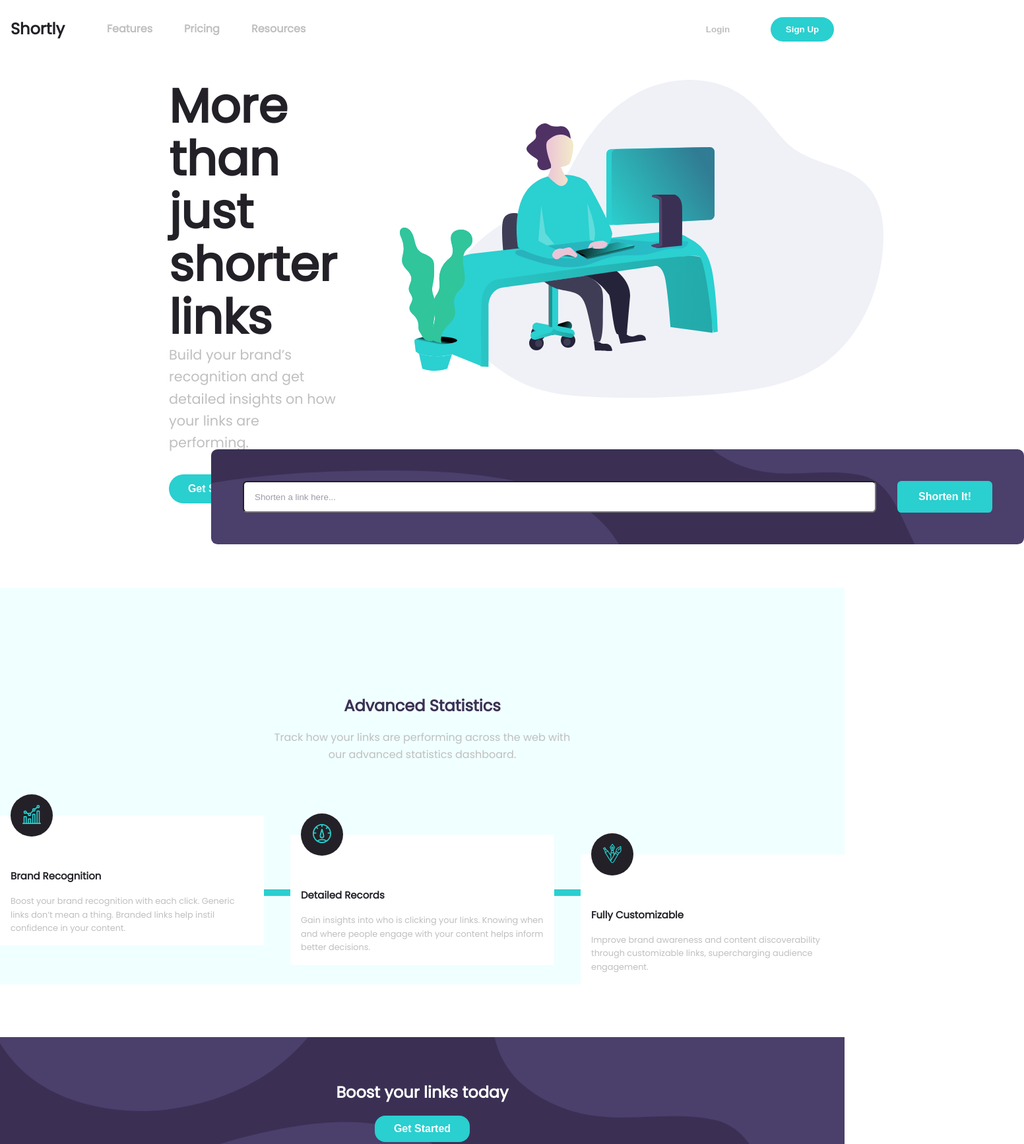
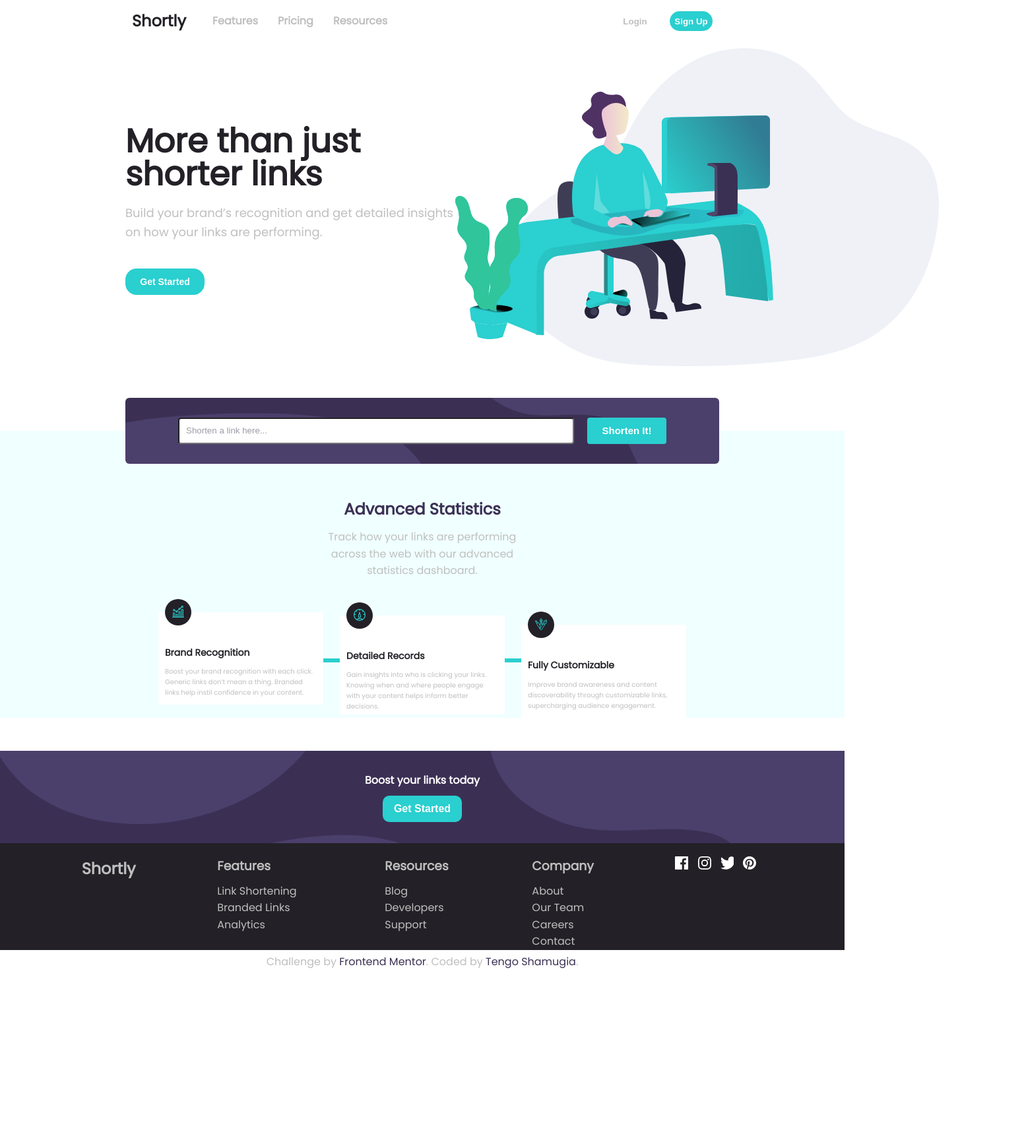
Before and after one commit to tshamugia/URL_Shortening, a website: page index.html in a window 1280 px wide. Shown: the part 7-1741 px from the top of the page at 66% size, 1552 px wide, since content can reach past the window. After the commit the page ends 1483 px from the top, so only its background shows below. Drawn offline with Linux system fonts and the light colour scheme.

Commit message:
Positioning correction

```diff
--- a/index.html
+++ b/index.html
@@ -1,12 +1,15 @@
 <!DOCTYPE html>
 <html lang="en">
   <head>
-  <meta charset="UTF-8">
-  <meta name="viewport" content="width=device-width, initial-scale=1.0"> <!-- displays site properly based on user's device -->
+    <meta charset="UTF-8" />
+    <meta name="viewport" content="width=device-width, initial-scale=1.0" />
+    <!-- displays site properly based on user's device -->
 
-  <link rel="stylesheet" href="css/style.css">
-  <link href="https://fonts.googleapis.com/css2?family=Poppins:ital,wght@0,400;1,200&display=swap" rel="stylesheet">
-
+    <link rel="stylesheet" href="css/style.css" />
+    <link
+      href="https://fonts.googleapis.com/css2?family=Poppins:ital,wght@0,400;1,200&display=swap"
+      rel="stylesheet"
+    />
 
     <title>Frontend Mentor | Shortly URL shortening API Challenge</title>
 
@@ -16,12 +19,8 @@
   <body>
     <!-- HEADER -->
     <div class="position">
-
       <header class="header">
-
         <nav class="nav">
-
-
           <div class="nav-bar">
             <h2>Shortly</h2>
 
@@ -30,160 +29,154 @@
               <li><a href="/">Pricing</a></li>
               <li><a href="/">Resources</a></li>
             </ul>
-
-
           </div>
 
           <div class="auth">
             <button>Login</button>
             <button>Sign Up</button>
-
-
           </div>
         </nav>
       </header>
 
       <!-- SECTION -->
       <main class="container">
-    <main class="main" >
-
+        <main class="main">
           <section class="main--section-1">
-
             <h1>More than just shorter links</h1>
 
-
-      <p>Build your brand’s recognition and get detailed insights
-        on how your links are performing.</p>
+            <p>
+              Build your brand’s recognition and get detailed insights on how
+              your links are performing.
+            </p>
 
             <button>Get Started</button>
           </section>
 
-
           <section class="main--section-2">
-        <img src="/images/illustration-working.svg">
+            <img src="/images/illustration-working.svg" />
           </section>
         </main>
       </main>
 
       <section class="shorten">
-
-    <input class="shorten--input" aria-label="input" placeholder="Shorten a link here...">
-
+        <input
+          class="shorten--input"
+          aria-label="input"
+          placeholder="Shorten a link here..."
+        />
 
         <button class="shorten--button">Shorten It!</button>
       </section>
 
       <div class="wrapper">
-
         <section class="advanced">
-
           <h2>Advanced Statistics</h2>
 
-      <p>Track how your links are performing across the web with our
-      advanced statistics dashboard.</p>
+          <p>
+            Track how your links are performing across the web with our advanced
+            statistics dashboard.
+          </p>
         </section>
 
-
         <article class="article">
-
           <div class="line"></div>
 
           <div class="card card--1">
             <div class="brand">
-          <img src="/images/icon-brand-recognition.svg" alt="brand">
+              <img src="/images/icon-brand-recognition.svg" alt="brand" />
             </div>
 
             <h3>Brand Recognition</h3>
 
-        <p>Boost your brand recognition with each click. Generic links don’t
-        mean a thing. Branded links help instil confidence in your content.</p>
+            <p>
+              Boost your brand recognition with each click. Generic links don’t
+              mean a thing. Branded links help instil confidence in your
+              content.
+            </p>
           </div>
 
           <div class="card card--2">
             <div class="brand">
-        <img src="/images/icon-detailed-records.svg" alt="brand">
+              <img src="/images/icon-detailed-records.svg" alt="brand" />
             </div>
 
             <h3>Detailed Records</h3>
 
-       <p>Gain insights into who is clicking your links. Knowing when and where
-       people engage with your content helps inform better decisions.</p>
+            <p>
+              Gain insights into who is clicking your links. Knowing when and
+              where people engage with your content helps inform better
+              decisions.
+            </p>
           </div>
-
 
           <div class="card card--3">
             <div class="brand">
-        <img src="/images/icon-fully-customizable.svg" alt="brand">
+              <img src="/images/icon-fully-customizable.svg" alt="brand" />
             </div>
 
             <h3>Fully Customizable</h3>
 
-      <p>Improve brand awareness and content discoverability through customizable
-      links, supercharging audience engagement.</p>
+            <p>
+              Improve brand awareness and content discoverability through
+              customizable links, supercharging audience engagement.
+            </p>
           </div>
         </article>
       </div>
     </div>
 
-
     <section class="boost">
       <div class="boost--wrapper">
-
-    <p>
-      Boost your links today
-    </p>
+        <p>Boost your links today</p>
 
         <button class="boost--button">Get Started</button>
       </div>
     </section>
 
-
     <footer class="footer">
-
       <h2>Shortly</h2>
 
       <div class="footer--nav">
         <h3>Features</h3>
         <ul>
-        <li>Link Shortening</li>
-        <li>Branded Links</li>
-        <li>Analytics</li>
+          <li><a href="/">Link Shortening</a></li>
+          <li><a href="/">Branded Links</a></li>
+          <li><a href="/">Analytics</a></li>
         </ul>
       </div>
-
 
       <div class="footer--nav">
         <h3>Resources</h3>
         <ul>
-        <li>Blog</li>
-        <li>Developers</li>
-        <li>Support</li>
+          <li><a href="/">Blog</a></li>
+          <li><a href="/">Developers</a></li>
+          <li><a href="/">Support</a></li>
         </ul>
       </div>
-
 
       <div class="footer--nav">
         <h3>Company</h3>
         <ul>
-        <li>About</li>
-        <li>Our Team</li>
-        <li>Careers</li>
-        <li>Contact</li>
+          <li><a href="/">About</a></li>
+          <li><a href="/">Our Team</a></li>
+          <li><a href="/">Careers</a></li>
+          <li><a href="/">Contact</a></li>
         </ul>
       </div>
 
       <div class="footer--nav">
-      <a><img alt="alt" src="/images/icon-facebook.svg"></a>
-      <a><img alt="alt" src="/images/icon-instagram.svg"></a>
-      <a><img alt="alt" src="/images/icon-twitter.svg"></a>
-      <a><img alt="alt" src="/images/icon-pinterest.svg"></a>
+        <span class="icon icon-facebook"><a hrer="/"></a></span>
+        <span class="icon icon-instagram"><a hrer="/"></a></span>
+        <span class="icon icon-twitter"><a hrer="/"></a></span>
+        <span class="icon icon-pinterest"><a hrer="/"></a></span>
       </div>
-
     </footer>
 
     <div class="attribution">
-  Challenge by <a href="https://www.frontendmentor.io?ref=challenge" target="_blank">Frontend Mentor</a>.
-  Coded by <a href="#">Tengo Shamugia</a>.
+      Challenge by
+      <a href="https://www.frontendmentor.io?ref=challenge" target="_blank"
+        >Frontend Mentor</a
+      >. Coded by <a href="#">Tengo Shamugia</a>.
     </div>
   </body>
 </html>
--- a/package.json
+++ b/package.json
@@ -4,7 +4,8 @@
   "description": "URL shortening ",
   "main": "index.js",
   "scripts": {
-    "compile:sass": "node-sass sass/main.scss css/style.css -w"
+    "compile:sass": "node-sass sass/main.scss css/style.css -w",
+    "compile:test": "node-sass sass/test.scss css/test.css -w"
   },
   "author": "",
   "license": "ISC",
--- a/sass/_base.scss
+++ b/sass/_base.scss
@@ -1,38 +1,36 @@
-
-
-
-:root{
+:root {
   --color-primary-1: hsl(180, 66%, 49%);
   --color-primary-2: hsl(257, 27%, 26%);
 
   --color-secondary: hsl(0, 87%, 67%);
 
-    --color-neutral-1:hsl(0, 0%, 75%);
+  --color-neutral-1: hsl(0, 0%, 75%);
   --color-neutral-2: hsl(257, 7%, 63%);
   --color-neutral-3: hsl(255, 11%, 22%);
   --color-neutral-4: hsl(260, 8%, 14%);
 }
 
-*{
+* {
   margin: 0;
   padding: 0;
 }
 
 *,
 *::before,
-*::after{
+*::after {
   box-sizing: inherit;
 }
 
-html{
+html {
   box-sizing: border-box;
-    font-size: 16px;// 1rem = 10px;
+  font-size: 62.5%; // 1rem = 10px;;
 }
 
-body{
-    font-family: 'Poppins', sans-serif;
+body {
+  font-family: "Poppins", sans-serif;
   font-weight: 500;
   line-height: 1.6;
   min-height: 100vh;
-    color: var(--color-neutral-1)
+  color: var(--color-neutral-1);
+  font-size: 16px;
 }
--- a/sass/_components.scss
+++ b/sass/_components.scss
@@ -1,161 +1,157 @@
-.nav{
+.nav {
   display: flex;
   justify-content: space-between;
   padding: 1rem;
   align-items: center;
 }
 
-.nav-bar{
+.nav-bar {
   display: flex;
 
-    h2{
+  h2 {
     color: var(--color-neutral-4);
     font-weight: 700;
     cursor: pointer;
   }
 
-    ul{
+  ul {
     display: flex;
     align-items: center;
     margin-left: 3rem;
     font-weight: 700;
 
-        li{
+    li {
       margin-right: 1rem;
       list-style: none;
 
-            a{
+      a {
         text-decoration: none;
         color: var(--color-neutral-1);
         padding: 1rem;
+
+        &:hover {
+          color: var(--color-primary-2);
+        }
+      }
     }
   }
 }
 
-}
-
-.auth{
+.auth {
   max-width: 15rem;
   display: flex;
   justify-content: space-between;
 
-    :first-child{
+  :first-child {
     margin-right: 2rem;
+
+    &:hover {
+      color: var(--color-primary-2);
+    }
   }
 
-    :last-child{
+  :last-child {
     background-color: var(--color-primary-1);
     color: white;
-
   }
-    button{
+  button {
     color: var(--color-neutral-1);
     background-color: white;
     border: none;
     border-radius: 1.7rem;
     font-weight: 700;
-        height: 2.3rem;
-        width: 6rem;
+    height: 3rem;
+    width: 8rem;
     cursor: pointer;
-
+  }
 }
 
+.main--section-2 {
+  max-width: 40rem;
 }
 
-.main--section-1{
-
+.main--section-1 {
   display: flex;
   flex-direction: column;
   justify-content: center;
-    padding: 0 6rem;
+  max-width: 50rem;
 
-
-
-    h1{
+  h1 {
     color: var(--color-neutral-4);
-        font-size: 4.5rem;
+    font-size: 5rem;
     font-weight: 700;
     line-height: 5rem;
-
+    margin-bottom: 2rem;
   }
 
-    p{
+  p {
     font-weight: 500;
-        font-size: 1.3rem;
-        display: inline-block;
-        max-width: 35rem;
+    font-size: 1.8rem;
   }
 
-    button{
-        margin-top: 2rem;
+  button {
+    margin-top: 4rem;
     color: var(--color-neutral-1);
     background-color: white;
     border: none;
     border-radius: 1.7rem;
     font-weight: 700;
-        font-size: 1rem;
-        height: 2.7rem;
-        width: 9rem;
+    font-size: 1.4rem;
+    height: 4rem;
+    width: 12rem;
     cursor: pointer;
     background-color: var(--color-primary-1);
     color: white;
-
-
+  }
 }
 
-}
-
-
-.shorten--input{
+.shorten--input {
   width: 60rem;
   margin-right: 2rem;
   border-radius: 0.4rem;
-    height: 3rem;
+  height: 4rem;
   text-align: start;
   padding: 1rem;
 
-    &::placeholder{
+  &::placeholder {
     color: var(--color-neutral-2);
     font-weight: 500;
-
+  }
 }
 
-}
-
-.shorten--button{
+.shorten--button {
   color: var(--color-neutral-1);
   background-color: white;
   border: none;
   border-radius: 0.4rem;
   font-weight: 700;
-        font-size: 1rem;
-        height: 3rem;
-        width: 9rem;
+  font-size: 1.5rem;
+  height: 4rem;
+  width: 12rem;
   cursor: pointer;
   background-color: var(--color-primary-1);
   color: white;
-
 }
 
-.position{
+.position {
   position: relative;
 }
 
-.wrapper{
-    background-color:azure;
+.wrapper {
+  background-color: azure;
+  margin-top: -50px;
 }
 
-.card{
+.card {
   max-width: 25rem;
   max-height: 15rem;
   font-size: 0.8rem;
   position: relative;
-    background-color:white;
+  background-color: white;
   padding: 1rem;
-    text-align:start;
+  text-align: start;
 
-
-    .brand{
+  .brand {
     background-color: var(--color-neutral-4);
     max-width: 4rem;
     min-height: 4rem;
@@ -163,98 +159,159 @@
     border-radius: 4rem;
     padding: 0.2rem;
     position: relative;
-        top:-3rem;
+    top: -3rem;
 
-        img{
+    img {
       width: 1.8rem;
-            margin-top:0.8rem;
+      margin-top: 0.8rem;
     }
   }
 
-    h3{
+  h3 {
     font-weight: 700;
     color: var(--color-neutral-4);
     margin-bottom: 1rem;
   }
 }
 
-.line{
+.line {
   position: absolute;
   width: 100%;
   min-height: 0.6rem;
-    background-color:var(--color-primary-1);
-    top: 7rem
+  background-color: var(--color-primary-1);
+  top: 7rem;
 }
 
-.card--1{
+.card {
+  h3 {
+    font-size: 14px;
+  }
+
+  p {
+    font-size: 10px;
+  }
+}
+
+.card--1 {
   align-self: flex-start;
 }
 
-.card--2{
+.card--2 {
   align-self: center;
 }
 
-.card--3{
+.card--3 {
   align-self: flex-end;
 }
 
-
-.boost--wrapper{
+.boost--wrapper {
   display: flex;
   flex-direction: column;
   align-items: center;
   max-width: 30rem;
   margin: 0 auto;
 
-    p{
+  p {
     color: white;
     font-weight: 700;
-        font-size: 1.5rem;
-
+    font-size: 16px;
   }
 
-    .boost--button{
+  .boost--button {
     color: var(--color-neutral-1);
     background-color: white;
     border: none;
     border-radius: 1rem;
     font-weight: 700;
-        font-size: 1rem;
-        height: 2.5rem;
-        width: 9rem;
+    font-size: 16px;
+    height: 4rem;
+    width: 12rem;
     cursor: pointer;
     background-color: var(--color-primary-1);
     color: white;
     margin-top: 1rem;
   }
-
-
 }
 
+.footer--nav {
+  .icon {
+    width: 2rem;
+    height: 2rem;
+    display: inline-block;
+    margin-right: 1rem;
+  }
 
-.footer--nav{
+  .icon-facebook {
+    background-image: url("/images/icon-facebook.svg");
+    background-repeat: no-repeat;
+    background-size: cover;
+    cursor: pointer;
 
-    h3{
+    &:hover {
+      background-color: var(--color-primary-1);
+    }
+  }
+
+  .icon-instagram {
+    background-image: url("/images/icon-instagram.svg");
+    background-repeat: no-repeat;
+    background-size: cover;
+    cursor: pointer;
+
+    &:hover {
+      background-color: var(--color-primary-1);
+    }
+  }
+
+  .icon-twitter {
+    background-image: url("/images/icon-twitter.svg");
+    background-repeat: no-repeat;
+    background-size: cover;
+
+    cursor: pointer;
+
+    &:hover {
+      background-color: var(--color-primary-1);
+    }
+  }
+
+  .icon-pinterest {
+    background-image: url("/images/icon-pinterest.svg");
+    background-repeat: no-repeat;
+    background-size: cover;
+    cursor: pointer;
+
+    &:hover {
+      background-color: var(--color-primary-1);
+    }
+  }
+
+  h3 {
     margin-bottom: 1rem;
   }
 
-   li{
+  li {
     list-style: none;
   }
 
-   a{
+  a {
     margin-right: 1rem;
+    text-decoration: none;
+    color: var(--color-neutral-1);
+
+    &:hover {
+      color: var(--color-primary-1);
+    }
   }
 }
 
-
-.attribution{
+.attribution {
   margin: 0;
   text-align: center;
-    font-size: 1rem;
+  font-size: 16px;
   padding: 0.5rem;
 
-    a{
+  a {
     text-decoration: none;
     color: var(--color-primary-2);
   }
--- a/sass/_layout.scss
+++ b/sass/_layout.scss
@@ -1,92 +1,79 @@
-.container{
-    max-width: 110rem;
+.container {
+  max-width: 90rem;
   margin: 0 auto;
   margin-top: 2rem;
-    padding-left: 10rem ;
-
 }
 
-.header{
+.header {
   height: 5rem;
   margin: 0 auto;
   margin-top: 1rem;
-    max-width: 80rem;
-
-
+  max-width: 90rem;
 }
 
-.main{
-    margin-bottom: 8rem;
-    min-height: 25rem;
+.main {
+  margin-bottom: 4rem;
+  max-width: 90rem;
   display: flex;
-    justify-content: space-between;
-
-
 }
 
-.shorten{
-    position: absolute;
-    top: 38rem;
-    left: 20rem;
+.shorten {
+  position: relative;
+  z-index: 10;
   display: flex;
   justify-content: center;
   padding: 3rem;
   margin: 0;
-    max-width: 80rem;
+  max-width: 90rem;
   margin: 0 auto;
   min-height: 7rem;
   margin-top: 4rem;
-    background-image: url('/images/bg-shorten-desktop.svg');
+  background-image: url("/images/bg-shorten-desktop.svg");
   background-repeat: no-repeat;
   background-size: cover;
   background-color: var(--color-primary-2);
   border-radius: 0.6rem;
-
 }
 
-.advanced{
+.advanced {
   padding-top: 10rem;
   text-align: center;
 
-    h2{
+  h2 {
     color: var(--color-primary-2);
     font-weight: 700;
     margin-bottom: 1rem;
   }
-    p{
+  p {
     display: inline-block;
     max-width: 29rem;
     font-weight: 500;
   }
 }
 
-.article{
+.article {
   display: flex;
   justify-content: space-between;
   position: relative;
   max-width: 80rem;
   min-height: 16rem;
   margin: 5rem auto;
-
-
 }
 
-.boost{
-    background-image: url('/images/bg-boost-desktop.svg');
+.boost {
+  background-image: url("/images/bg-boost-desktop.svg");
   background-color: var(--color-primary-2);
   background-repeat: no-repeat;
   background-size: cover;
   min-height: 14rem;
   display: flex;
   align-items: center;
-
 }
 
-.footer{
+.footer {
   min-height: 15rem;
   display: flex;
   justify-content: space-evenly;
   background-color: var(--color-neutral-4);
   padding-top: 2rem;
-
 }
--- /dev/null
+++ b/sass/test.scss
@@ -0,0 +1,19 @@
+.container {
+  border: 1px solid red;
+  max-width: 80rem;
+  margin-inline: auto;
+  min-height: 60vh;
+}
+
+.header {
+  border: 1px solid green;
+  max-width: 50rem;
+  margin: 2rem auto;
+
+  @media only screen and(max-width: 600px) {
+    font-size: 12px;
+  }
+  @media only screen and(max-width: 840px) {
+    margin: 2rem 20%;
+  }
+}
```
Also changed, not shown: test.html (added, +19 -0 lines), css/style.css, css/test.css (added), 1 other file. Lines whose indentation alone changed are shown as unchanged.
